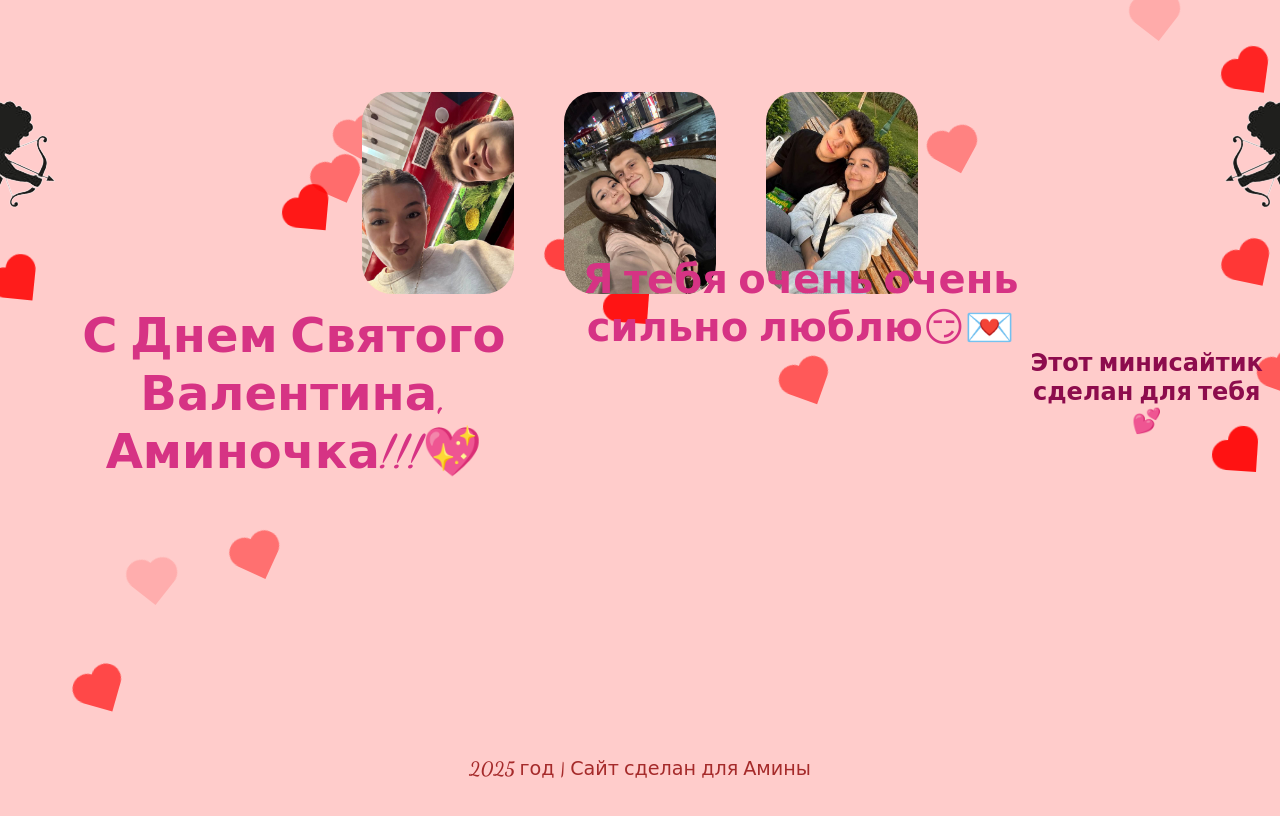
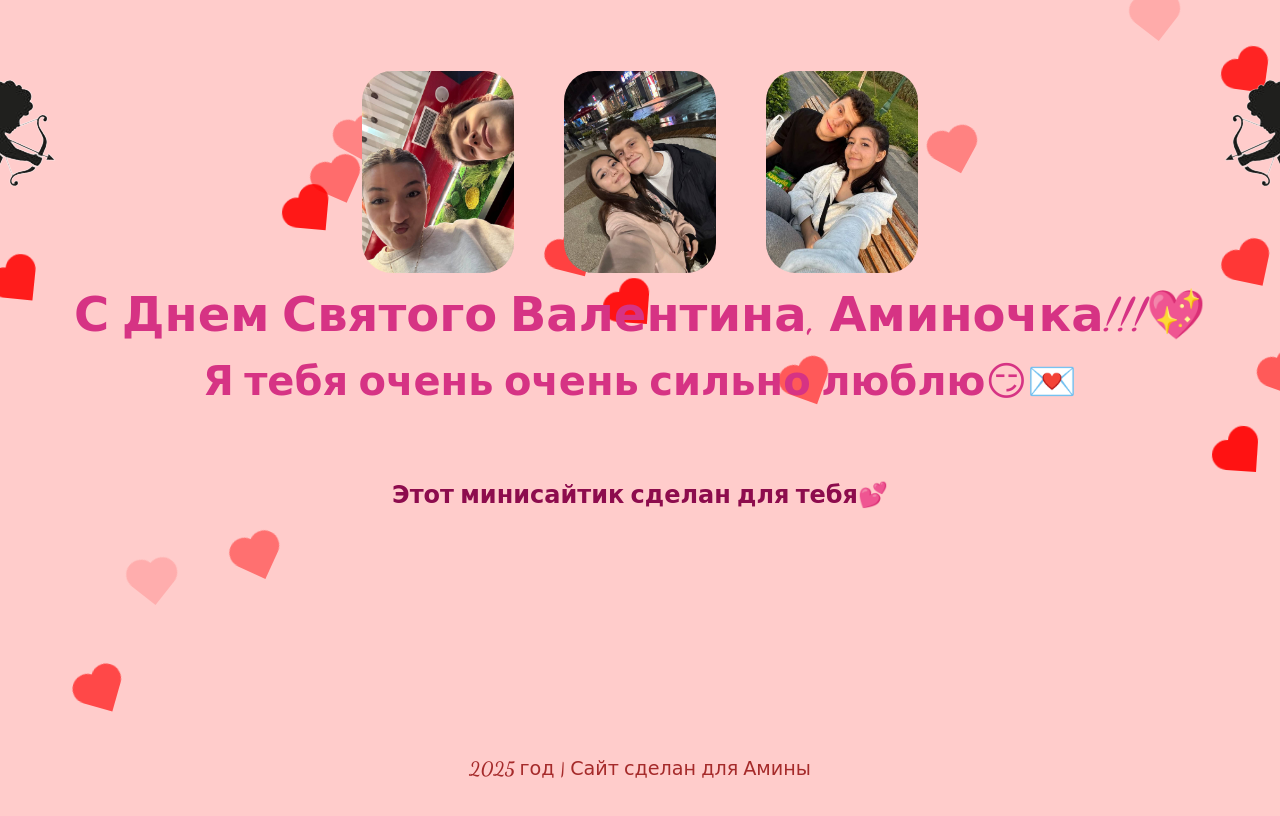
Before and after one commit to Vladdd52/LoveSite, a plain HTML site: page index.html in a window 1280 px wide. Shown: the top 816 px of the page. Drawn offline with Linux system fonts and the light colour scheme.

Commit message:
Update index.html

```diff
--- a/index.html
+++ b/index.html
@@ -19,7 +19,6 @@
             overflow: hidden;
         }
         .container {
-            display: flex;
             position: relative;
             top: -100px;
             z-index: 1;
@@ -43,7 +42,6 @@
             z-index: 1;
         }
         .image-container img {
-            display: flex;
             max-width: 12%;
             height: auto;
             border-radius: 30px;
@@ -97,7 +95,6 @@
             }
         }
         .footer {
-            display: flex;
             position: absolute;
             bottom: 20px;
             font-size: 1.2rem;
```
